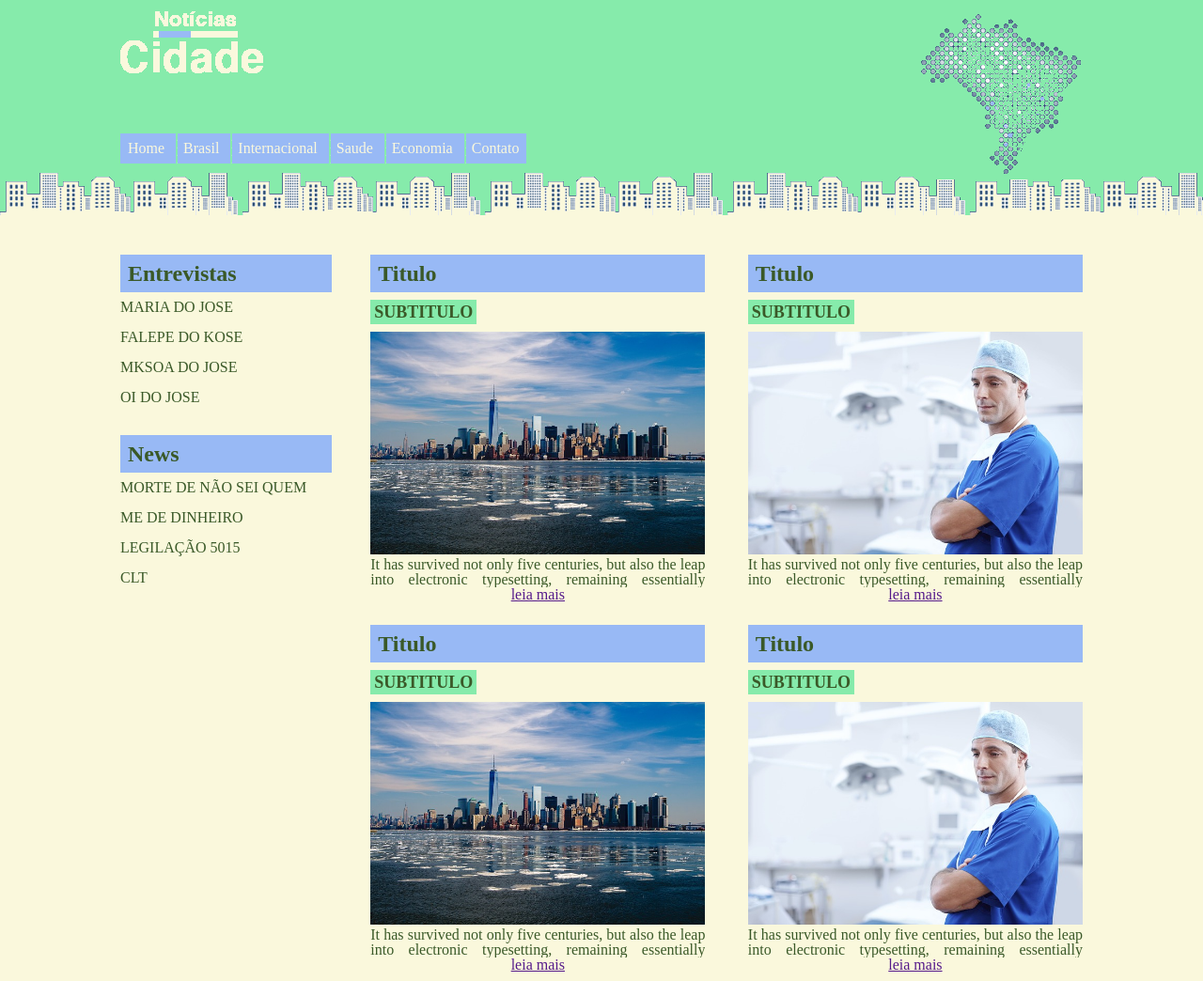
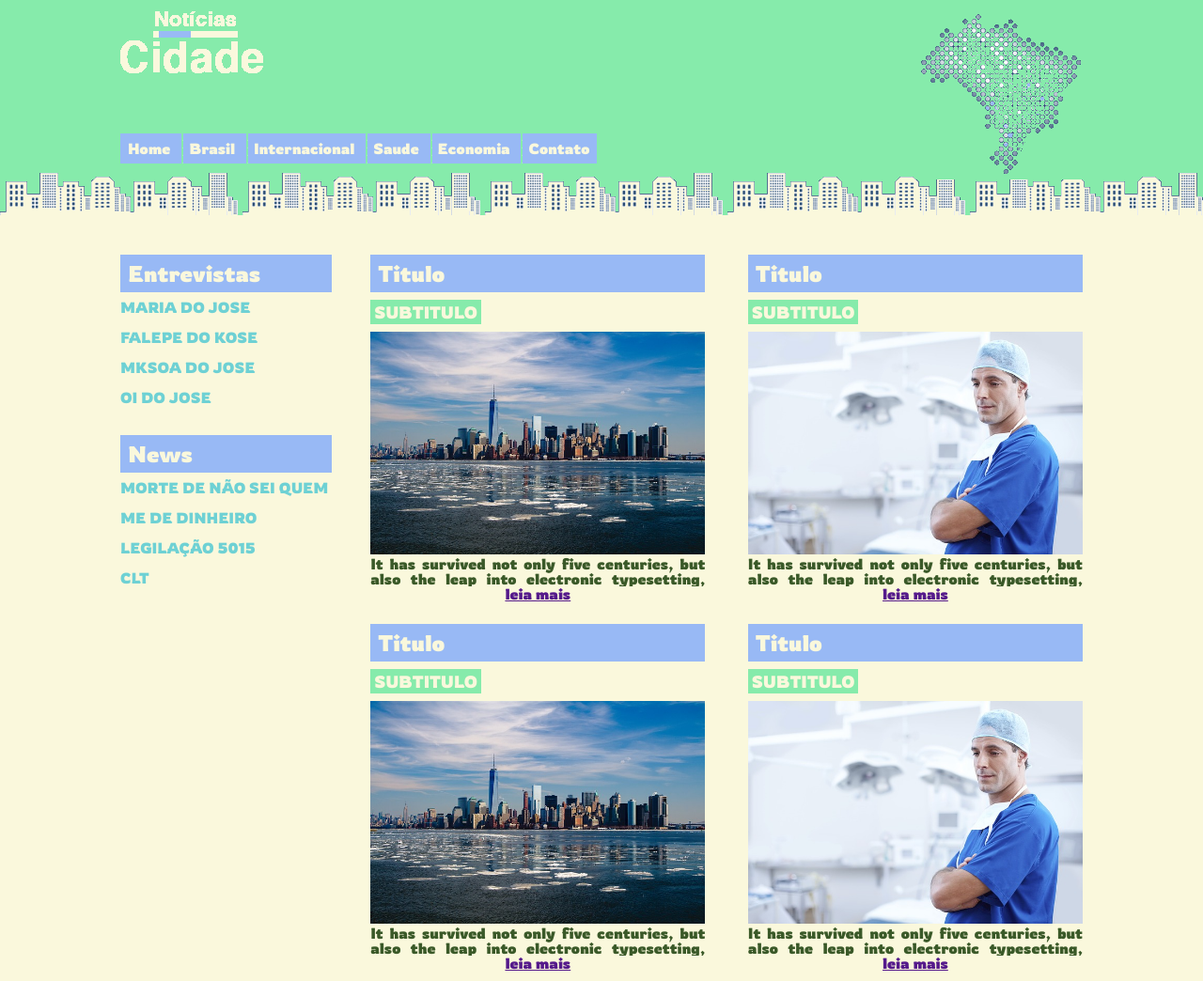
Before and after one commit to OuroborosD/noticas-cidade, a plain HTML site: page index.html in a window 1280 px wide. Shown: the top 1044 px of the page at 94% size. Drawn offline with Linux system fonts and the light colour scheme.

Commit message:
cor da fonte e adcionado footer

```diff
--- a/STATIC/CSS/index.css
+++ b/STATIC/CSS/index.css
@@ -5,6 +5,7 @@ body{
     background-color: #FAF8DC;
     width: 100%;
     color: #3A5928;
+    font-family: 'Rowdies', cursive;
     text-align: justify;
 
 }
@@ -80,6 +81,7 @@ main{
 .entrevistas{
    width: 22%;
     float: left;
+    color: #6ED1D4;
 
 }
 
@@ -90,6 +92,7 @@ main{
     text-align: justify;
     font-size: 24px;
     font-weight: bold;
+    color: #FAF8DC;
 
 
 }
@@ -142,6 +145,7 @@ main{
     display: inline-block;
     padding: 4px;
     text-transform: uppercase;
+    color: #FAF8DC;
 
 }
 
@@ -151,7 +155,8 @@ main{
     text-align: justify;
 }
 
-
+/***   Footer
+*/
 .clear{
     clear: both;
 }
--- a/index.html
+++ b/index.html
@@ -3,6 +3,7 @@
 <head>
     <meta charset="UTF-8">
     <meta name="viewport" content="width=device-width, initial-scale=1.0">
+    <link href="https://fonts.googleapis.com/css2?family=Rowdies:wght@700&display=swap" rel="stylesheet">
     <link rel="stylesheet"  href="STATIC/CSS/reset.css">
     <link rel="stylesheet"  href="STATIC/CSS/index.css">
     <title>noticias</title>
```
